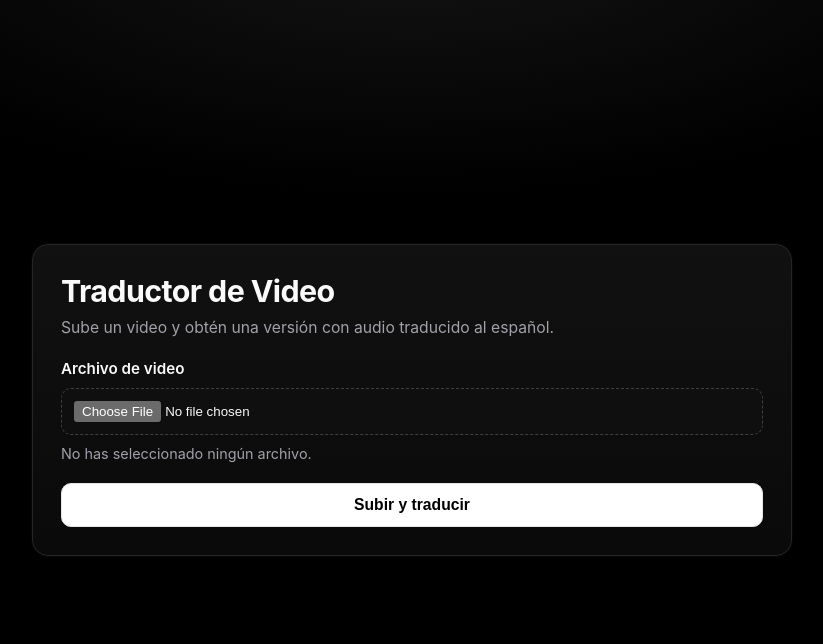
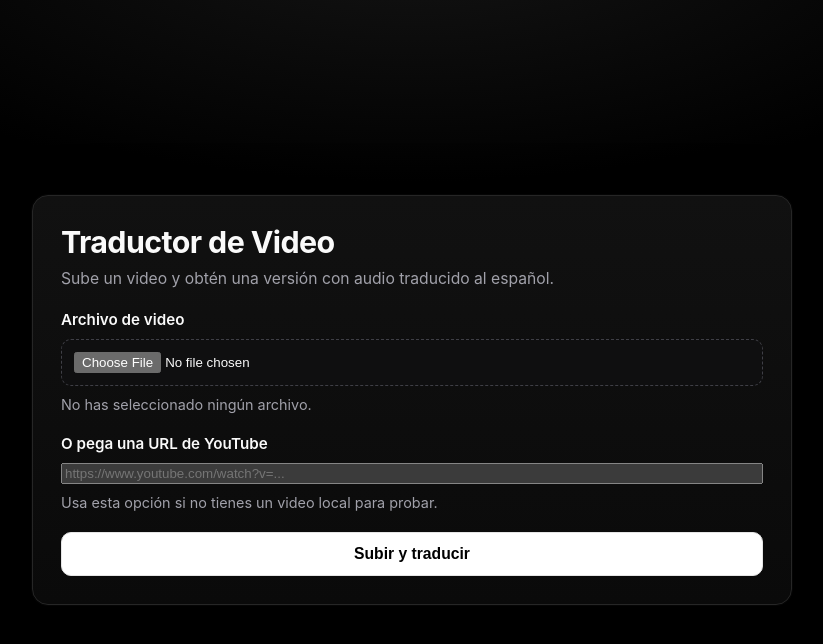
Before and after one commit to HoracioMartinez17/traductor-videos-en-es, a FastAPI app: page / in a window 1280 px wide. Shown: the top 644 px of the page, without its empty margins (228-1051 px from the left). Run offline with FastAPI, Linux system fonts and the light colour scheme.

Commit message:
feat: agregar soporte para descarga de videos de YouTube y manejo de límites de IP

```diff
--- a/requirements.txt
+++ b/requirements.txt
@@ -6,3 +6,4 @@ faster-whisper==1.2.0
 edge-tts==7.2.3
 deep-translator==1.11.4
 httpx==0.27.2
+yt-dlp
--- a/templates/index.html
+++ b/templates/index.html
@@ -117,6 +117,12 @@
         .mode-options {
             display: flex;
             gap: 8px;
+        }
+
+        .mode-warning {
+            font-size: 0.82rem;
+            color: #facc15;
+            margin: 0;
         }
 
         .mode-option {
@@ -405,18 +411,24 @@
         <form id="uploadForm" enctype="multipart/form-data">
             <div class="field">
                 <label for="fileInput">Archivo de video</label>
-                <input type="file" name="file" id="fileInput" accept="video/*" required>
+                <input type="file" name="file" id="fileInput" accept="video/*">
                 <div id="fileName" class="file-name">No has seleccionado ningún archivo.</div>
+            </div>
+            <div class="field">
+                <label for="videoUrlInput">O pega una URL de YouTube</label>
+                <input type="url" id="videoUrlInput" placeholder="https://www.youtube.com/watch?v=...">
+                <div class="file-name">Usa esta opción si no tienes un video local para probar.</div>
             </div>
             <div class="mode-toggle" id="modeToggle">
                 <div class="mode-toggle-label">
                     <strong>Modo de procesamiento</strong>
-                    <span id="modeHelp">Selecciona dónde procesar el video.</span>
+                    <span id="modeHelp">Selecciona cómo procesar el video.</span>
                 </div>
                 <div class="mode-options" role="group" aria-label="Modo de procesamiento">
-                    <button id="modeLocalBtn" class="mode-option" type="button">Local</button>
-                    <button id="modeCloudBtn" class="mode-option" type="button">Remoto</button>
+                    <button id="modeLocalBtn" class="mode-option" type="button">Remoto (PC)</button>
+                    <button id="modeCloudBtn" class="mode-option" type="button">Nube</button>
                 </div>
+                <p id="modeWarning" class="mode-warning" hidden>Si eliges Remoto (PC), debe haber un worker de PC encendido y el procesamiento puede tardar más.</p>
             </div>
             <div class="submit-actions">
                 <button id="submitBtn" type="submit">Subir y traducir</button>
@@ -452,6 +464,7 @@
         const result = document.getElementById('result');
         const submitBtn = document.getElementById('submitBtn');
         const cancelBtn = document.getElementById('cancelBtn');
+        const videoUrlInput = document.getElementById('videoUrlInput');
         const fileName = document.getElementById('fileName');
         const progressWrap = document.getElementById('progressWrap');
         const elapsedTime = document.getElementById('elapsedTime');
@@ -462,6 +475,7 @@
         const modeLocalBtn = document.getElementById('modeLocalBtn');
         const modeCloudBtn = document.getElementById('modeCloudBtn');
         const modeHelp = document.getElementById('modeHelp');
+        const modeWarning = document.getElementById('modeWarning');
         const modeToggle = document.getElementById('modeToggle');
         let translatedVideoUrl = null;
         let timerInterval = null;
@@ -488,8 +502,10 @@
 
             if (isCloud) {
                 modeHelp.textContent = 'Procesamiento en la nube.';
+                modeWarning.hidden = true;
             } else {
-                modeHelp.textContent = 'Procesamiento en este dispositivo.';
+                modeHelp.textContent = 'Procesamiento en un equipo externo.';
+                modeWarning.hidden = isLocalEnvironment();
             }
         }
 
@@ -617,12 +633,25 @@
             }
 
             if (!fileInput.files[0]) {
-                setResult('Selecciona un video antes de continuar.', 'error');
+                const providedUrl = videoUrlInput.value.trim();
+                if (!providedUrl) {
+                    setResult('Selecciona un archivo o pega una URL de YouTube para continuar.', 'error');
+                    return;
+                }
+            }
+
+            const hasFile = Boolean(fileInput.files[0]);
+            const providedUrl = videoUrlInput.value.trim();
+
+            if (!hasFile && !providedUrl) {
+                setResult('Selecciona un archivo o pega una URL de YouTube para continuar.', 'error');
                 return;
             }
 
             const formData = new FormData();
+            if (hasFile) {
                 formData.append('file', fileInput.files[0]);
+            }
 
             submitBtn.disabled = true;
             cancelBtn.hidden = false;
@@ -636,8 +665,9 @@
 
             try {
                 const useCloudMode = !isLocalEnvironment() && getProcessingMode() === 'cloud';
+                const isUrlFlow = !hasFile && Boolean(providedUrl);
 
-                if (!useCloudMode) {
+                if (!useCloudMode && hasFile) {
                     setResult('Procesando en local...', 'info');
                     startProgress('Procesando en local');
 
@@ -668,7 +698,14 @@
                 const processingTarget = getProcessingMode();
 
                 // Subir y encolar
-                const uploadResponse = await fetch(`/upload-async?target=${processingTarget}`, {
+                const uploadResponse = isUrlFlow
+                    ? await fetch(`/upload-from-url-async?target=${processingTarget}`, {
+                        method: 'POST',
+                        headers: { 'Content-Type': 'application/json' },
+                        body: JSON.stringify({ url: providedUrl }),
+                        signal: currentAbortController.signal
+                    })
+                    : await fetch(`/upload-async?target=${processingTarget}`, {
                         method: 'POST',
                         body: formData,
                         signal: currentAbortController.signal
@@ -747,7 +784,11 @@
                             }
                         } else if (!fallbackRequested) {
                             if (processingTarget === 'pc') {
+                                if (pendingMs >= 15000) {
+                                    setResult('Video en cola local. Verifica que el worker esté conectado a http://127.0.0.1:5000.', 'info');
+                                } else {
                                     setResult('Video en cola para procesamiento local.', 'info');
+                                }
                             } else {
                                 setResult('Video en cola para procesamiento remoto.', 'info');
                             }
--- a/video_translator/controllers/upload_controller.py
+++ b/video_translator/controllers/upload_controller.py
@@ -3,12 +3,16 @@ import shutil
 import subprocess
 import tempfile
 from pathlib import Path
+from typing import Any, cast
+from urllib.parse import urlparse
 
-from fastapi import APIRouter, HTTPException, Query, UploadFile
+from fastapi import APIRouter, HTTPException, Query, Request, UploadFile
 from fastapi.responses import FileResponse
+from pydantic import BaseModel
 from starlette.background import BackgroundTask
+from yt_dlp import YoutubeDL
 
-from video_translator.models.job import JobTarget, create_job
+from video_translator.models.job import JobTarget, create_job, register_ip_request
 from video_translator.services.media_service import extract_audio, get_video_duration, replace_audio
 from video_translator.services.transcription_service import transcribe_audio
 from video_translator.services.translation_service import translate_text
@@ -18,10 +22,20 @@ upload_router = APIRouter()
 UPLOAD_CHUNK_SIZE = 1024 * 1024  # 1 MB
 MAX_UPLOAD_SIZE = 300 * 1024 * 1024  # 300 MB
 MAX_VIDEO_DURATION = 300  # 5 minutos en segundos
+MAX_REQUESTS_PER_IP = 13
+IP_LIMIT_BYPASS = {
+    ip.strip()
+    for ip in os.getenv("IP_LIMIT_BYPASS", "127.0.0.1,::1").split(",")
+    if ip.strip()
+}
 
 # Directorio para almacenar videos en cola
 JOBS_DIR = Path(__file__).parent.parent.parent / "jobs_data"
 JOBS_DIR.mkdir(exist_ok=True)
+
+
+class VideoUrlRequest(BaseModel):
+    url: str
 
 
 def _safe_remove(path: str) -> None:
@@ -29,8 +43,117 @@ def _safe_remove(path: str) -> None:
         os.remove(path)
 
 
+def _validate_video_duration(video_path: str) -> None:
+    try:
+        duration = get_video_duration(video_path)
+        if duration > MAX_VIDEO_DURATION:
+            raise HTTPException(
+                status_code=400,
+                detail=(
+                    f"Hermano, te pasaste 😅. El límite es de 5 minutos por video "
+                    f"y este dura {int(duration)}s."
+                ),
+            )
+    except subprocess.CalledProcessError:
+        raise HTTPException(status_code=400, detail="No se pudo leer la duración del video")
+
+
+def _get_client_ip(request: Request) -> str:
+    forwarded_for = request.headers.get("x-forwarded-for")
+    if forwarded_for:
+        return forwarded_for.split(",")[0].strip()
+
+    if request.client and request.client.host:
+        return request.client.host
+
+    return "unknown"
+
+
+def _enforce_ip_limit(request: Request) -> None:
+    client_ip = _get_client_ip(request)
+
+    if client_ip in IP_LIMIT_BYPASS:
+        return
+
+    allowed, total_requests = register_ip_request(client_ip, MAX_REQUESTS_PER_IP)
+    if not allowed:
+        raise HTTPException(
+            status_code=429,
+            detail=(
+                "Límite de uso alcanzado para esta IP (máximo 13 envíos). "
+                f"Intentos registrados: {total_requests}."
+            ),
+        )
+
+
+def _enqueue_video(temp_path: str, target: str) -> dict:
+    if target not in (JobTarget.CLOUD, JobTarget.PC):
+        _safe_remove(temp_path)
+        raise HTTPException(status_code=400, detail="Target inválido. Usa 'cloud' o 'pc'.")
+
+    _validate_video_duration(temp_path)
+
+    job_id = create_job(temp_path, JobTarget(target))
+    saved_path = JOBS_DIR / f"{job_id}_input.mp4"
+    shutil.move(temp_path, str(saved_path))
+
+    from video_translator.models.job import get_db
+
+    with get_db() as conn:
+        conn.execute("UPDATE jobs SET input_path = ? WHERE id = ?", (str(saved_path), job_id))
+        conn.commit()
+
+    return {"job_id": job_id, "status": "queued", "target": target}
+
+
+def _is_supported_youtube_url(url: str) -> bool:
+    parsed = urlparse(url)
+    if parsed.scheme not in {"http", "https"}:
+        return False
+
+    host = (parsed.hostname or "").lower()
+    return host in {"youtube.com", "www.youtube.com", "m.youtube.com", "youtu.be", "www.youtu.be"}
+
+
+def _download_youtube_video(url: str) -> str:
+    with tempfile.TemporaryDirectory() as tmpdir:
+        outtmpl = str(Path(tmpdir) / "source.%(ext)s")
+        ydl_opts = {
+            "format": "mp4/best",
+            "noplaylist": True,
+            "quiet": True,
+            "no_warnings": True,
+            "outtmpl": outtmpl,
+            "merge_output_format": "mp4",
+        }
+
+        with YoutubeDL(cast(Any, ydl_opts)) as ydl:
+            info = ydl.extract_info(url, download=True)
+            candidate = Path(ydl.prepare_filename(info))
+
+        downloaded_file: Path | None = None
+        if candidate.exists():
+            downloaded_file = candidate
+        else:
+            files = sorted(Path(tmpdir).glob("source.*"))
+            if files:
+                downloaded_file = files[0]
+
+        if not downloaded_file or not downloaded_file.exists():
+            raise HTTPException(status_code=400, detail="No se pudo descargar el video desde la URL proporcionada")
+
+        if downloaded_file.stat().st_size > MAX_UPLOAD_SIZE:
+            raise HTTPException(status_code=413, detail="El video descargado excede el tamaño máximo permitido")
+
+        with tempfile.NamedTemporaryFile(suffix=".mp4", delete=False) as final_video:
+            shutil.move(str(downloaded_file), final_video.name)
+            return final_video.name
+
+
 @upload_router.post("/upload")
-async def upload_video(file: UploadFile):
+async def upload_video(file: UploadFile, request: Request):
+    _enforce_ip_limit(request)
+
     if not file.filename:
         raise HTTPException(status_code=400, detail="No selected file")
 
@@ -57,7 +180,10 @@ async def upload_video(file: UploadFile):
             _safe_remove(temp_video.name)
             raise HTTPException(
                 status_code=400,
-                detail=f"El video excede la duración máxima de 5 minutos. Duración: {int(duration)}s"
+                detail=(
+                    f"Hermano, te pasaste 😅. El límite es de 5 minutos por video "
+                    f"y este dura {int(duration)}s."
+                ),
             )
     except subprocess.CalledProcessError:
         _safe_remove(temp_video.name)
@@ -94,7 +220,7 @@ async def upload_video(file: UploadFile):
 
 
 @upload_router.post("/upload-async")
-async def upload_video_async(file: UploadFile, target: str = Query("cloud")):
+async def upload_video_async(file: UploadFile, request: Request, target: str = Query("cloud")):
     """
     Sube un video y lo encola para procesamiento asíncrono.
     Retorna un job_id para consultar el estado.
@@ -102,9 +228,9 @@ async def upload_video_async(file: UploadFile, target: str = Query("cloud")):
     if not file.filename:
         raise HTTPException(status_code=400, detail="No selected file")
 
-    # Guardar archivo en directorio permanente
-    job_id = None
-    saved_path = None
+    _enforce_ip_limit(request)
+
+    temp_path: str | None = None
 
     try:
         total_bytes = 0
@@ -127,47 +253,37 @@ async def upload_video_async(file: UploadFile, target: str = Query("cloud")):
                 raise HTTPException(status_code=400, detail="No file part")
 
             temp_path = temp_file.name
-
-        # Validar duración del video
-        try:
-            duration = get_video_duration(temp_path)
-            if duration > MAX_VIDEO_DURATION:
-                _safe_remove(temp_path)
-                raise HTTPException(
-                    status_code=400,
-                    detail=f"El video excede la duración máxima de 5 minutos. Duración: {int(duration)}s"
-                )
-        except subprocess.CalledProcessError:
-            _safe_remove(temp_path)
-            raise HTTPException(status_code=400, detail="No se pudo leer la duración del video")
-
-        if target not in (JobTarget.CLOUD, JobTarget.PC):
-            _safe_remove(temp_path)
-            raise HTTPException(status_code=400, detail="Target inválido. Usa 'cloud' o 'pc'.")
-
-        # Crear job en DB
-        job_id = create_job(temp_path, JobTarget(target))
-
-        # Mover a directorio de jobs con el ID
-        saved_path = JOBS_DIR / f"{job_id}_input.mp4"
-        shutil.move(temp_path, str(saved_path))
-
-        # Actualizar path en DB
-        from video_translator.models.job import update_job_status, JobStatus, get_job
-        job = get_job(job_id)
-        if job:
-            # Actualizar con el path correcto
-            import sqlite3
-            from video_translator.models.job import get_db
-            with get_db() as conn:
-                conn.execute("UPDATE jobs SET input_path = ? WHERE id = ?", (str(saved_path), job_id))
-                conn.commit()
-
-        return {"job_id": job_id, "status": "queued", "target": target}
+        return _enqueue_video(temp_path, target)
 
     except HTTPException:
         raise
     except Exception as error:
-        if saved_path and os.path.exists(saved_path):
-            _safe_remove(str(saved_path))
+        if temp_path and os.path.exists(temp_path):
+            _safe_remove(temp_path)
         raise HTTPException(status_code=500, detail=f"Error al encolar el video: {error}") from error
+
+
+@upload_router.post("/upload-from-url-async")
+async def upload_video_from_url_async(payload: VideoUrlRequest, request: Request, target: str = Query("cloud")):
+    """Descarga un video desde URL de YouTube y lo encola para procesamiento asíncrono."""
+    _enforce_ip_limit(request)
+
+    url = payload.url.strip()
+    if not url:
+        raise HTTPException(status_code=400, detail="Debes proporcionar una URL")
+
+    if not _is_supported_youtube_url(url):
+        raise HTTPException(status_code=400, detail="Solo se aceptan URLs de YouTube")
+
+    temp_path = None
+    try:
+        temp_path = _download_youtube_video(url)
+        return _enqueue_video(temp_path, target)
+    except HTTPException:
+        if temp_path and os.path.exists(temp_path):
+            _safe_remove(temp_path)
+        raise
+    except Exception as error:
+        if temp_path and os.path.exists(temp_path):
+            _safe_remove(temp_path)
+        raise HTTPException(status_code=500, detail=f"No se pudo descargar o encolar el video: {error}") from error
```
Also changed, not shown: video_translator/models/job.py (+44 -0 lines), 3 other files. Lines whose indentation alone changed are shown as unchanged.
